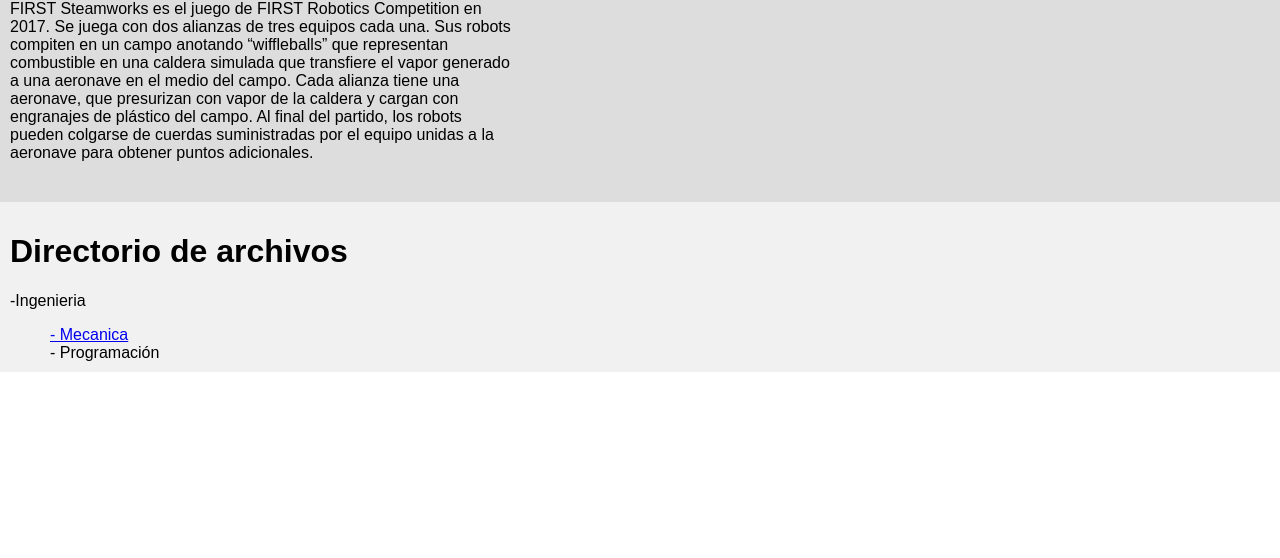
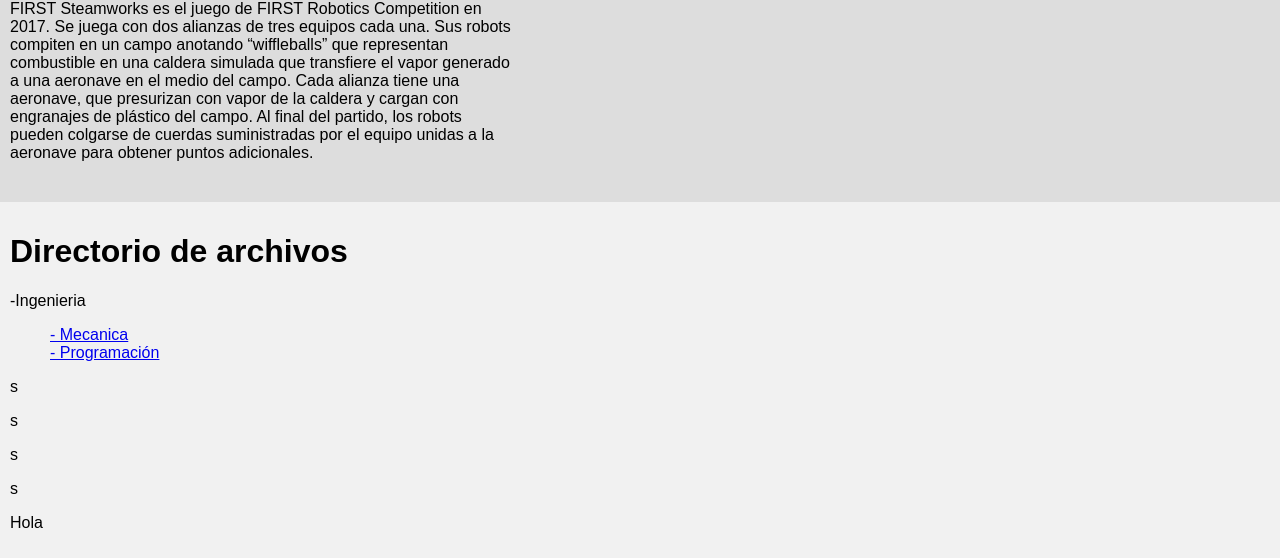
Before and after one commit to rpribau/voltecmempage, a plain HTML site: page index.html in a window 1280 px wide. Shown: the part 594-1152 px from the top of the page. Before the commit the page ends 966 px from the top, so only its background shows below. Drawn offline with Linux system fonts and the light colour scheme.

Commit message:
Update index.html

```diff
--- a/index.html
+++ b/index.html
@@ -58,8 +58,12 @@
   <h1>Directorio de archivos</h1>
   <p>-Ingenieria</p>
   <dd> <a href="https://drive.google.com/drive/folders/1dL_7Zkg5HG9Tta9RRhHNY3rxqB8FSKl-?usp=sharing">- Mecanica </a></dd>
-  <dd>- Programación</dd>
-
+  <dd> <a href="https://drive.google.com/drive/folders/1NRK8iTohuTvo-1675AN_rg4bkQtobcXT?usp=sharing">- Programación </a></dd>
+  <p>s</p>
+  <p>s</p>
+  <p>s</p>
+  <p>s</p>
+  <p>Hola</p>
 
   </div>
 
```
